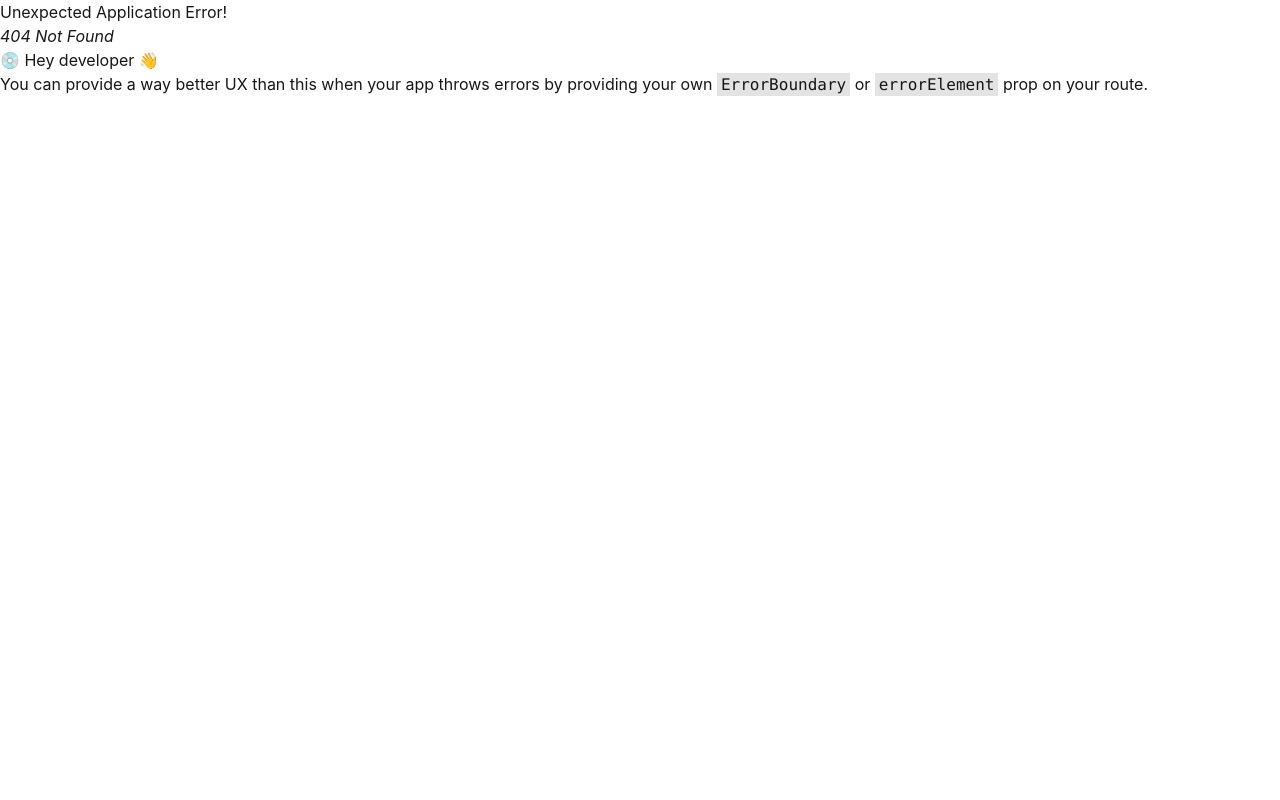
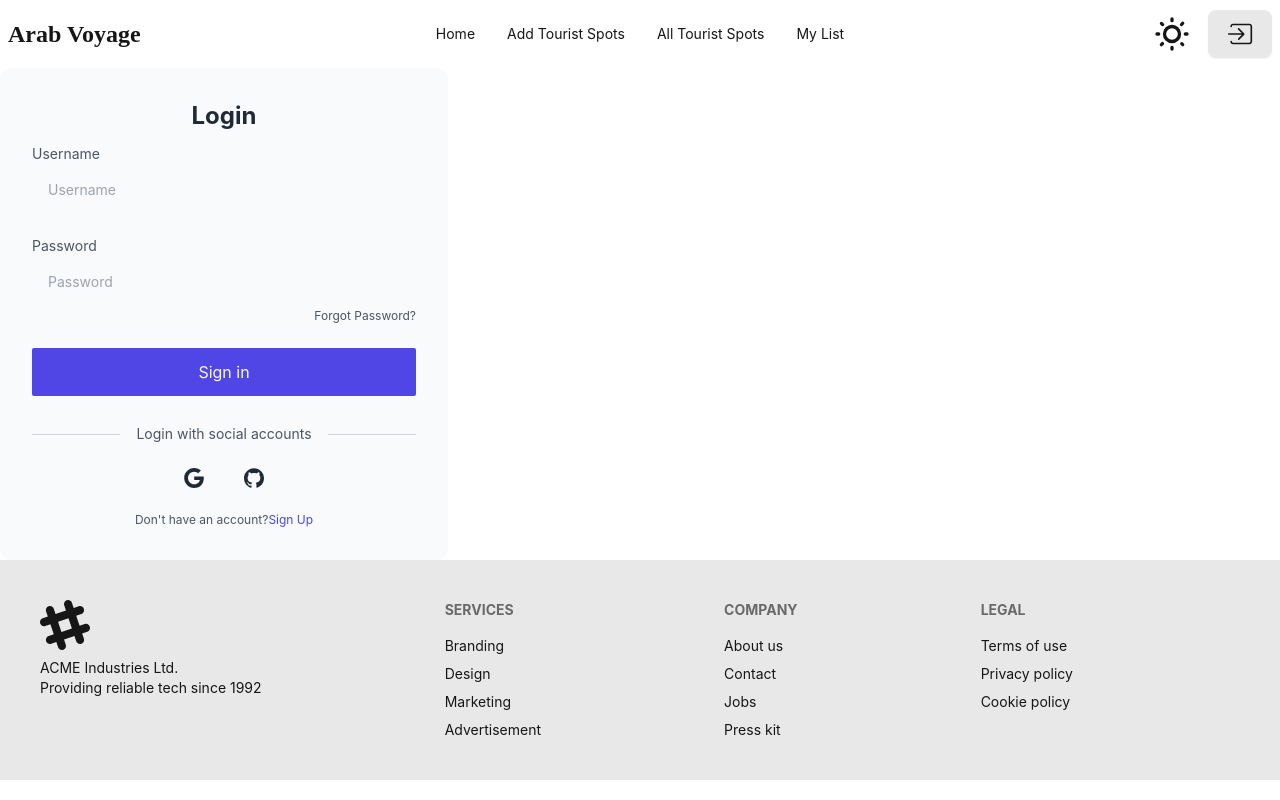
Before and after one commit to NabilaFerdousPrapty/Arab-Voyage-Client, a React (Vite) app: page /login in a window 1280 px wide. Before the commit this address had no page. Built offline with nearby package versions, Linux system fonts and the light colour scheme; a web font is replaced by a local one.

Commit message:
log in and resister done

```diff
--- a/src/Pages/Login/Login.jsx
+++ b/src/Pages/Login/Login.jsx
@@ -1,9 +1,47 @@
 import React from 'react';
+import { Link } from 'react-router-dom';
 
 const Login = () => {
     return (
         <div>
+           <div className="w-full max-w-md p-8 space-y-3 rounded-xl bg-gray-50 text-gray-800">
+	<h1 className="text-2xl font-bold text-center">Login</h1>
+	<form noValidate="" action="" className="space-y-6">
+		<div className="space-y-1 text-sm">
+			<label htmlFor="username" className="block text-gray-600">Username</label>
+			<input type="text" name="username" id="username" placeholder="Username" className="w-full px-4 py-3 rounded-md border-gray-300 bg-gray-50 text-gray-800 focus:border-indigo-600" />
+		</div>
+		<div className="space-y-1 text-sm">
+			<label htmlFor="password" className="block text-gray-600">Password</label>
+			<input type="password" name="password" id="password" placeholder="Password" className="w-full px-4 py-3 rounded-md border-gray-300 bg-gray-50 text-gray-800 focus:border-indigo-600" />
+			<div className="flex justify-end text-xs text-gray-600">
+				<a rel="noopener noreferrer" href="">Forgot Password?</a>
+			</div>
+		</div>
+		<button className="block w-full p-3 text-center rounded-sm text-gray-50 bg-indigo-600">Sign in</button>
+	</form>
+	<div className="flex items-center pt-4 space-x-1">
+		<div className="flex-1 h-px sm:w-16 bg-gray-300"></div>
+		<p className="px-3 text-sm text-gray-600">Login with social accounts</p>
+		<div className="flex-1 h-px sm:w-16 bg-gray-300"></div>
+	</div>
+	<div className="flex justify-center space-x-4">
+		<button aria-label="Log in with Google" className="p-3 rounded-sm">
+			<svg xmlns="http://www.w3.org/2000/svg" viewBox="0 0 32 32" className="w-5 h-5 fill-current">
+				<path d="M16.318 13.714v5.484h9.078c-0.37 2.354-2.745 6.901-9.078 6.901-5.458 0-9.917-4.521-9.917-10.099s4.458-10.099 9.917-10.099c3.109 0 5.193 1.318 6.38 2.464l4.339-4.182c-2.786-2.599-6.396-4.182-10.719-4.182-8.844 0-16 7.151-16 16s7.156 16 16 16c9.234 0 15.365-6.49 15.365-15.635 0-1.052-0.115-1.854-0.255-2.651z"></path>
+			</svg>
+		</button>
 
+		<button aria-label="Log in with GitHub" className="p-3 rounded-sm">
+			<svg xmlns="http://www.w3.org/2000/svg" viewBox="0 0 32 32" className="w-5 h-5 fill-current">
+				<path d="M16 0.396c-8.839 0-16 7.167-16 16 0 7.073 4.584 13.068 10.937 15.183 0.803 0.151 1.093-0.344 1.093-0.772 0-0.38-0.009-1.385-0.015-2.719-4.453 0.964-5.391-2.151-5.391-2.151-0.729-1.844-1.781-2.339-1.781-2.339-1.448-0.989 0.115-0.968 0.115-0.968 1.604 0.109 2.448 1.645 2.448 1.645 1.427 2.448 3.744 1.74 4.661 1.328 0.14-1.031 0.557-1.74 1.011-2.135-3.552-0.401-7.287-1.776-7.287-7.907 0-1.751 0.62-3.177 1.645-4.297-0.177-0.401-0.719-2.031 0.141-4.235 0 0 1.339-0.427 4.4 1.641 1.281-0.355 2.641-0.532 4-0.541 1.36 0.009 2.719 0.187 4 0.541 3.043-2.068 4.381-1.641 4.381-1.641 0.859 2.204 0.317 3.833 0.161 4.235 1.015 1.12 1.635 2.547 1.635 4.297 0 6.145-3.74 7.5-7.296 7.891 0.556 0.479 1.077 1.464 1.077 2.959 0 2.14-0.020 3.864-0.020 4.385 0 0.416 0.28 0.916 1.104 0.755 6.4-2.093 10.979-8.093 10.979-15.156 0-8.833-7.161-16-16-16z"></path>
+			</svg>
+		</button>
+	</div>
+	<p className="text-xs text-center sm:px-6 text-gray-600">Don't have an account?
+		<Link to="/signUp" className="text-indigo-600">Sign Up</Link>
+	</p>
+</div>
         </div>
     );
 };
--- a/src/Pages/Shared/Navbar/Navbar.jsx
+++ b/src/Pages/Shared/Navbar/Navbar.jsx
@@ -25,7 +25,7 @@ const Navbar = () => {
             </div>
             <ul
               tabIndex={0}
-              className="menu menu-sm dropdown-content mt-3 z-[1] p-2 shadow bg-base-100 rounded-box w-52"
+              className="menu menu-sm dropdown-content mt-3 z-[10] p-2 shadow bg-gray-700 rounded-2xl w-52"
             >
               <li>
                 <NavLink to="/">Home</NavLink>
@@ -94,14 +94,14 @@ const Navbar = () => {
             </div>
             <ul
               tabIndex={0}
-              className="dropdown-content z-[1] menu  shadow bg-base-100 rounded-box w-52 "
+              className="dropdown-content z-[10] menu  shadow bg-gray-600 rounded-2xl w-52 "
             >
              <div className="text-sm">
              <li>
                 <NavLink to="/login">Login</NavLink>
               </li>
               <li>
-                <NavLink to="/register">Register</NavLink>
+                <NavLink to="/signUp">Register</NavLink>
               </li>
              </div>
 
--- a/src/components/Banner/Banner.jsx
+++ b/src/components/Banner/Banner.jsx
@@ -39,9 +39,18 @@ const Banner = () => {
             }}
           >
 
-           <div className="text-center">
-
-           </div>
+           <div className="lg:pt-28 pt-14 title text-white font-bold lg:text-5xl md:text-3xl text-2xl text-center" data-swiper-parallax="-300">
+           Explore the Enchantment of the Middle East
+          </div>
+          <div className="subtitle text-white text-center lg:py-8 py-3 lg:text-3xl md:text-2xl text-sm" data-swiper-parallax="-200">
+          Unveiling cultural treasures, breathtaking landscapes, and modern marvels
+          </div>
+          <div className="text text-center md:text-xl text-xs text-white" data-swiper-parallax="-80">
+            <p>
+            Embark on an unforgettable journey through the heart of the Middle East. Discover ancient wonders in Jordan, from Petra's rose-red city to the Dead Sea's therapeutic waters. Immerse yourself in the rich tapestry of Saudi Arabia, from the sacred city of Makkah to the futuristic metropolis of Neom. Dazzle your senses in the United Arab Emirates, where towering skyscrapers meet pristine beaches. Explore the historical sites and vibrant culture of Iran. Experience the luxurious hospitality of Qatar. Unwind in the comfort of Kuwait's modern amenities. The Middle East is a land of endless possibilities, waiting to be explored.
+            </p>
+            <div className="btn my-4">Explore</div>
+          </div>
 
           </div>
         </SwiperSlide>
@@ -51,7 +60,23 @@ const Banner = () => {
               backgroundImage: `url(${rum})`,
             }}
           >
-            <h1>Slide1</h1>
+            <div className="pt-10 title text-white font-bold text-5xl flex justify-center items-center" data-swiper-parallax="-300">
+            Slide 1
+          </div>
+          <div className="subtitle" data-swiper-parallax="-200">
+            Subtitle
+          </div>
+          <div className="text" data-swiper-parallax="-100">
+            <p>
+              Lorem ipsum dolor sit amet, consectetur adipiscing elit. Aliquam
+              dictum mattis velit, sit amet faucibus felis iaculis nec. Nulla
+              laoreet justo vitae porttitor porttitor. Suspendisse in sem justo.
+              Integer laoreet magna nec elit suscipit, ac laoreet nibh euismod.
+              Aliquam hendrerit lorem at elit facilisis rutrum. Ut at
+              ullamcorper velit. Nulla ligula nisi, imperdiet ut lacinia nec,
+              tincidunt ut libero. Aenean feugiat non eros quis feugiat.
+            </p>
+          </div>
           </div>
         </SwiperSlide>
           <SwiperSlide>
@@ -60,7 +85,23 @@ const Banner = () => {
               backgroundImage: `url(${us})`,
             }}
           >
-            <h1>Slide1</h1>
+           <div className="pt-10 title text-white font-bold text-5xl flex justify-center items-center" data-swiper-parallax="-300">
+            Slide 1
+          </div>
+          <div className="subtitle" data-swiper-parallax="-200">
+            Subtitle
+          </div>
+          <div className="text" data-swiper-parallax="-100">
+            <p>
+              Lorem ipsum dolor sit amet, consectetur adipiscing elit. Aliquam
+              dictum mattis velit, sit amet faucibus felis iaculis nec. Nulla
+              laoreet justo vitae porttitor porttitor. Suspendisse in sem justo.
+              Integer laoreet magna nec elit suscipit, ac laoreet nibh euismod.
+              Aliquam hendrerit lorem at elit facilisis rutrum. Ut at
+              ullamcorper velit. Nulla ligula nisi, imperdiet ut lacinia nec,
+              tincidunt ut libero. Aenean feugiat non eros quis feugiat.
+            </p>
+          </div>
           </div>
         </SwiperSlide>
           <SwiperSlide>
@@ -69,7 +110,23 @@ const Banner = () => {
               backgroundImage: `url(${plam})`,
             }}
           >
-            <h1>Slide1</h1>
+            <div className="pt-10 title text-white font-bold text-5xl flex justify-center items-center" data-swiper-parallax="-300">
+            Slide 1
+          </div>
+          <div className="subtitle" data-swiper-parallax="-200">
+            Subtitle
+          </div>
+          <div className="text" data-swiper-parallax="-100">
+            <p>
+              Lorem ipsum dolor sit amet, consectetur adipiscing elit. Aliquam
+              dictum mattis velit, sit amet faucibus felis iaculis nec. Nulla
+              laoreet justo vitae porttitor porttitor. Suspendisse in sem justo.
+              Integer laoreet magna nec elit suscipit, ac laoreet nibh euismod.
+              Aliquam hendrerit lorem at elit facilisis rutrum. Ut at
+              ullamcorper velit. Nulla ligula nisi, imperdiet ut lacinia nec,
+              tincidunt ut libero. Aenean feugiat non eros quis feugiat.
+            </p>
+          </div>
           </div>
         </SwiperSlide>
           <SwiperSlide>
@@ -78,7 +135,23 @@ const Banner = () => {
               backgroundImage: `url(${redSea})`,
             }}
           >
-            <h1>Slide1</h1>
+             <div className="pt-10 title text-white font-bold text-5xl flex justify-center items-center" data-swiper-parallax="-300">
+            Slide 1
+          </div>
+          <div className="subtitle" data-swiper-parallax="-200">
+            Subtitle
+          </div>
+          <div className="text" data-swiper-parallax="-100">
+            <p>
+              Lorem ipsum dolor sit amet, consectetur adipiscing elit. Aliquam
+              dictum mattis velit, sit amet faucibus felis iaculis nec. Nulla
+              laoreet justo vitae porttitor porttitor. Suspendisse in sem justo.
+              Integer laoreet magna nec elit suscipit, ac laoreet nibh euismod.
+              Aliquam hendrerit lorem at elit facilisis rutrum. Ut at
+              ullamcorper velit. Nulla ligula nisi, imperdiet ut lacinia nec,
+              tincidunt ut libero. Aenean feugiat non eros quis feugiat.
+            </p>
+          </div>
           </div>
         </SwiperSlide>
 
```
Also changed, not shown: src/routes/router.jsx (+7 -1 lines).
